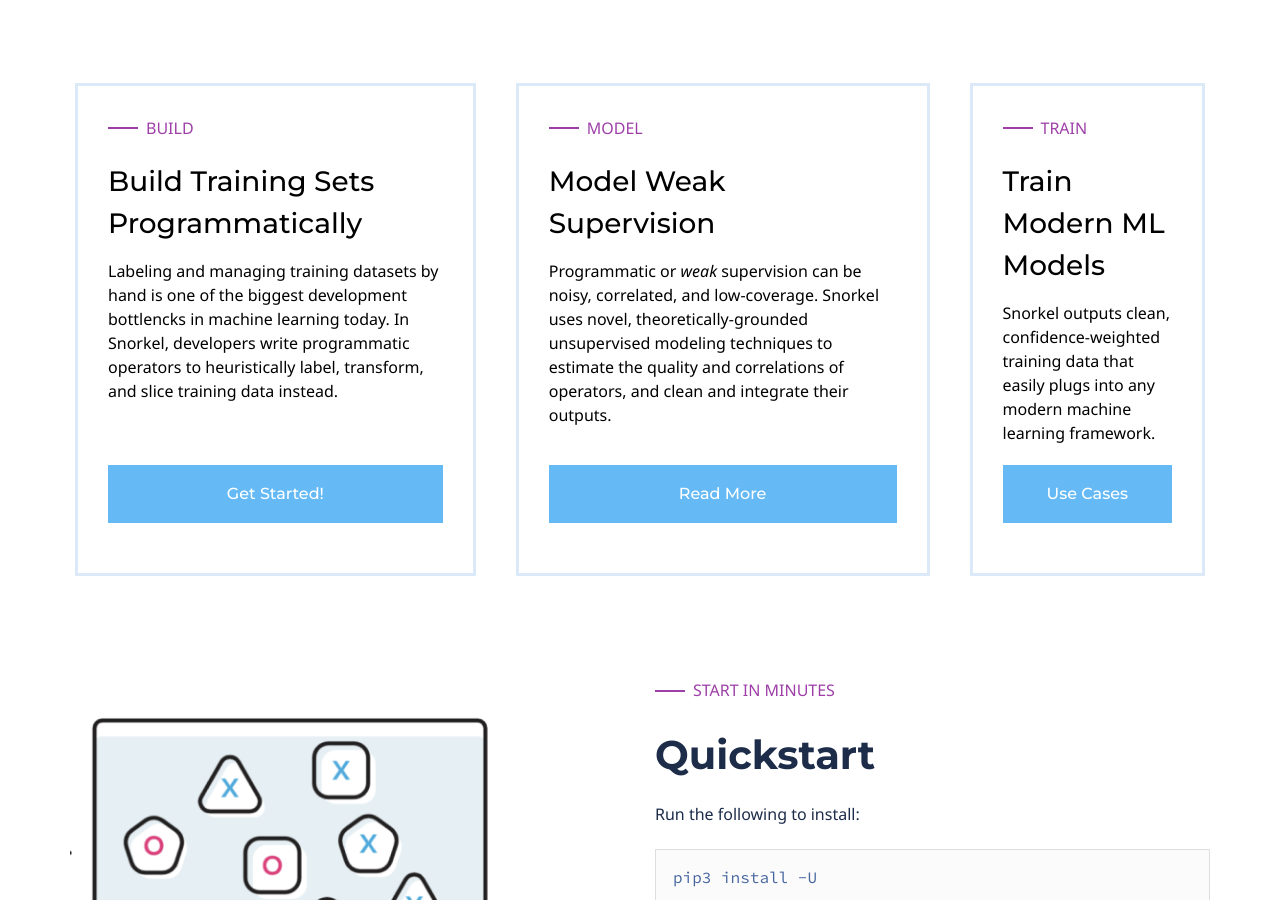
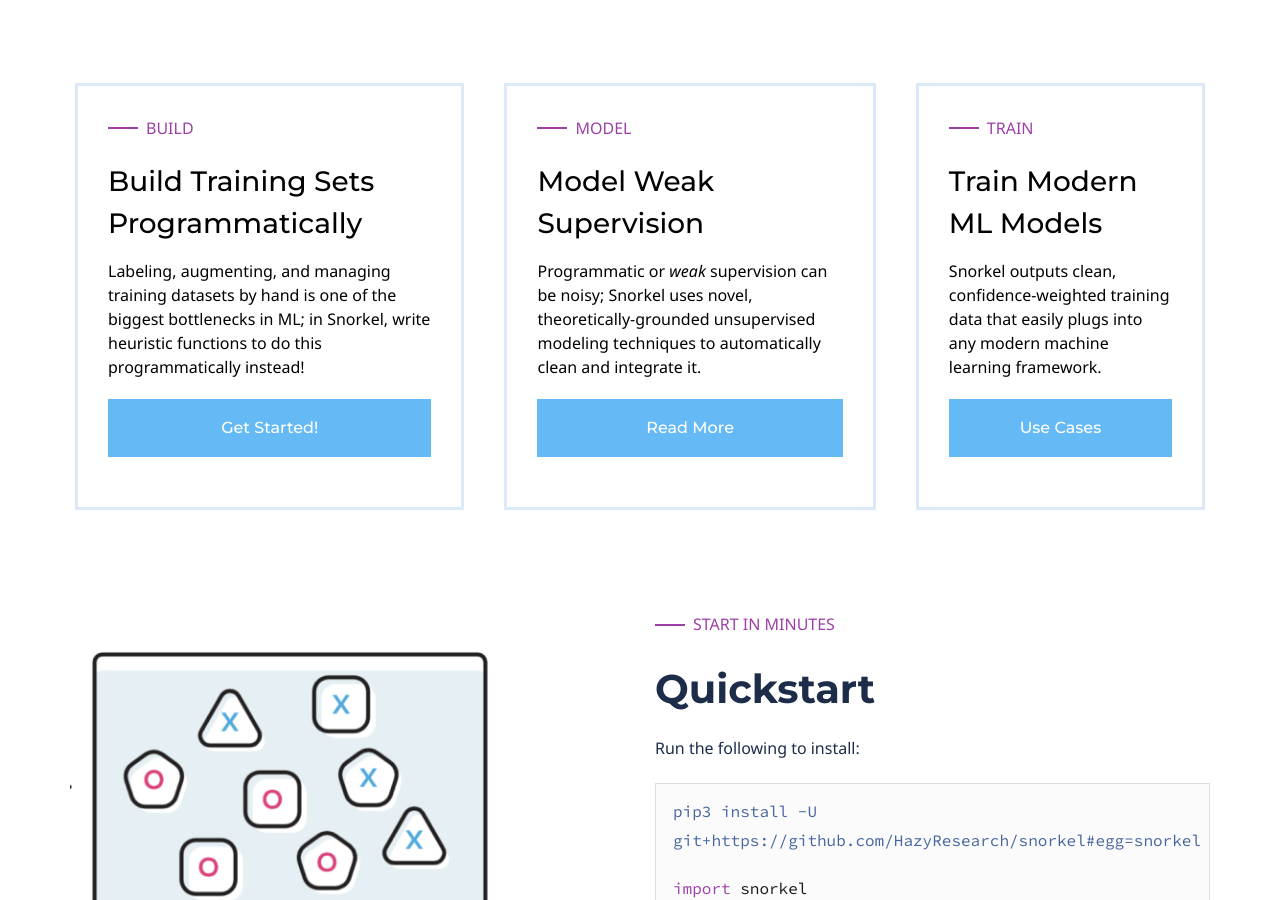
Before and after one commit to snorkel-team/website, a Jekyll site: the page built from index.html, in a window 1280 px wide and 900 px high, scrolled down 561 px. Built offline with Jekyll 4.4.1, drawn with Linux system fonts in a browser that asks for light colours; some web fonts are replaced; comment, search, counter and statistics services are not loaded.

Commit message:
Cutting down intro blurbs

```diff
--- a/index.html
+++ b/index.html
@@ -21,8 +21,7 @@
           </h3>
           <p>
             <!--TODO: Cut down to a single sentence!-->
-            Labeling and managing training datasets by hand is one of the biggest development bottlencks in machine learning today.
-            In Snorkel, developers write programmatic operators to heuristically label, transform, and slice training data instead.
+            Labeling, augmenting, and managing training datasets by hand is one of the biggest bottlenecks in ML; in Snorkel, write heuristic functions to do this programmatically instead!
           </p>
           <button class="btn">Get Started!</button>
         </div>
@@ -31,8 +30,7 @@
           <h3>Model Weak Supervision</h3>
           <p>
             <!--TODO: Cut down to a single sentence!-->
-            Programmatic or <i>weak</i> supervision can be noisy, correlated, and low-coverage.
-            Snorkel uses novel, theoretically-grounded unsupervised modeling techniques to estimate the quality and correlations of operators, and clean and integrate their outputs.
+            Programmatic or <i>weak</i> supervision can be noisy; Snorkel uses novel, theoretically-grounded unsupervised modeling techniques to automatically clean and integrate it.
           </p>
           <button class="btn">Read More</button>
         </div>
```
